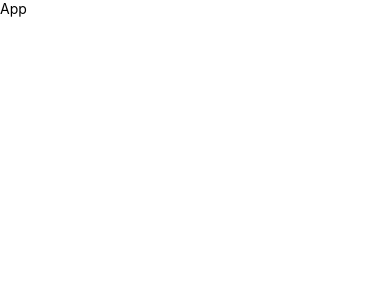
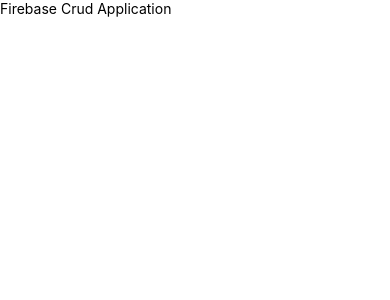
Before and after one commit to Mansoorali121/Firebase-Crup-Application-, a React Native app: screen / in a window 390 px wide. Shown: the top 300 px of the page. Built offline with nearby package versions, Linux system fonts and the light colour scheme.

Commit message:
Firebase Application

```diff
--- a/App.tsx
+++ b/App.tsx
@@ -4,7 +4,7 @@ import React from 'react'
 const App = () => {
   return (
     <View>
-      <Text>App</Text>
+      <Text>Firebase Crud Application</Text>
     </View>
   )
 }
```
